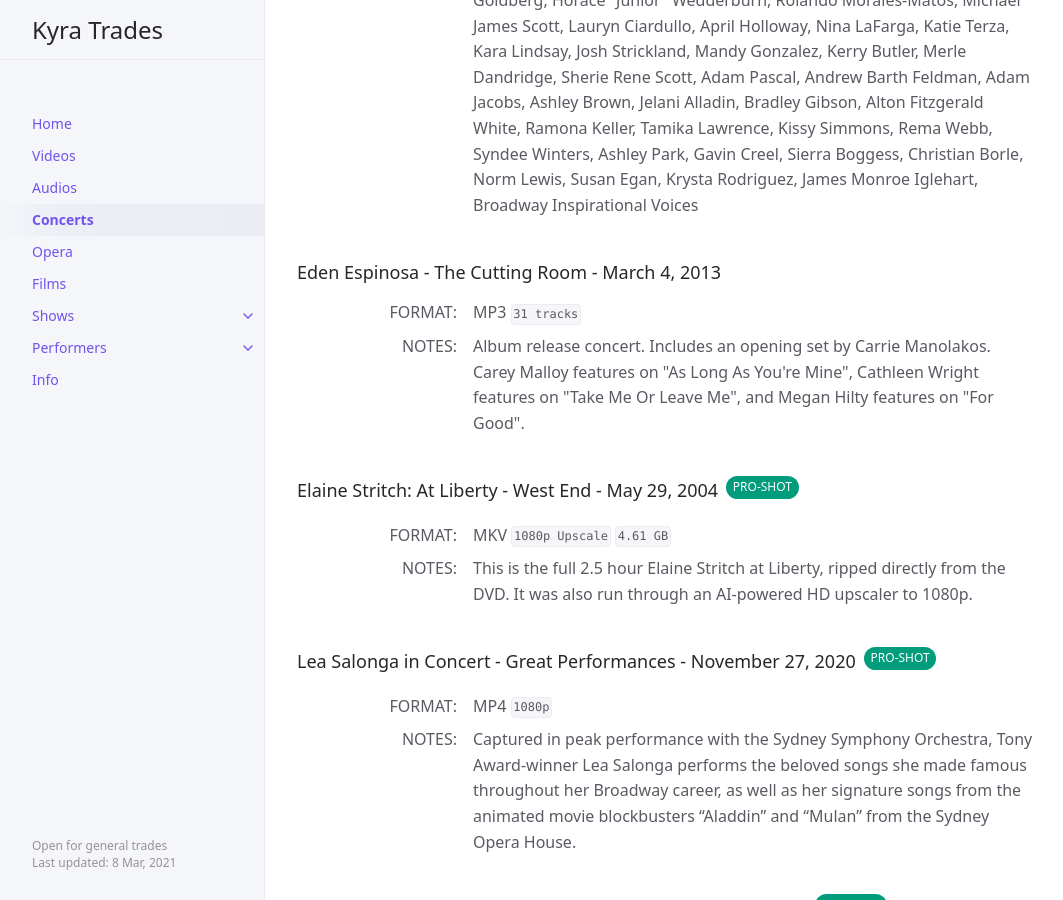
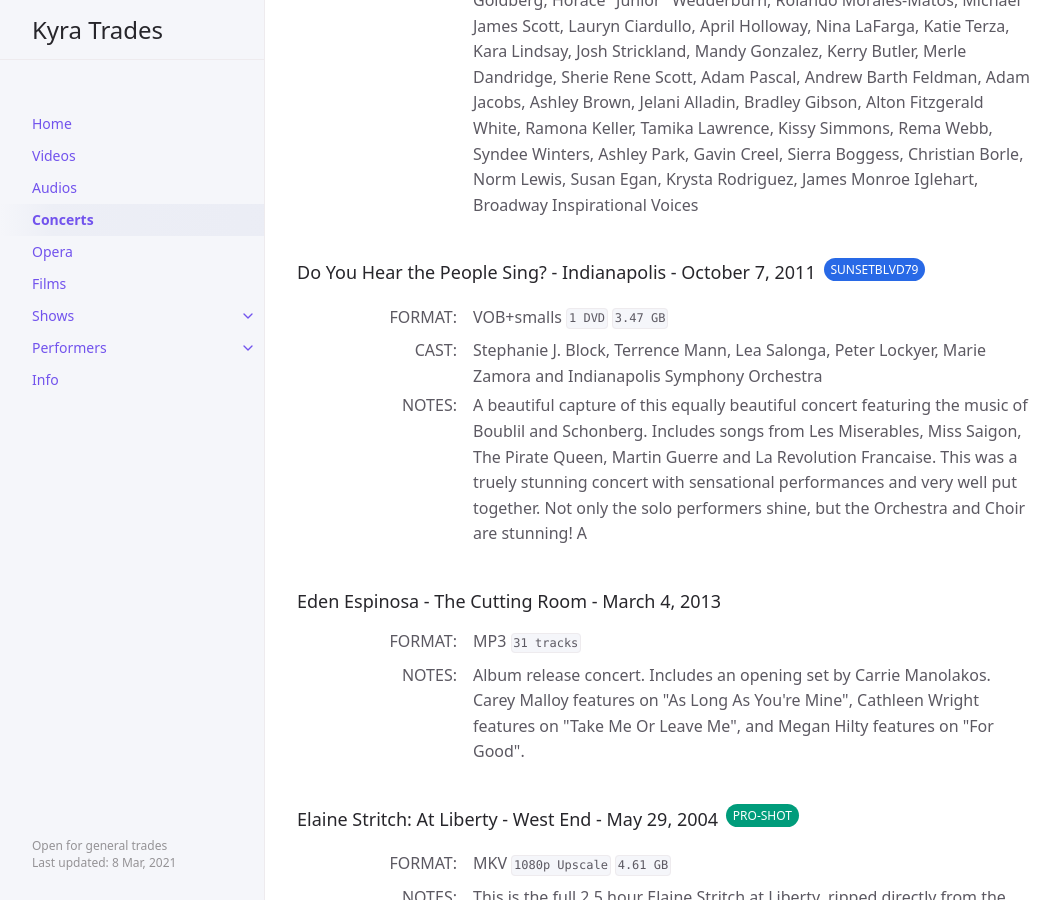
Before and after one commit to kyratrades/kyratrades.github.io, a Jekyll site: the page built from docs/concerts.md, in a window 1280 px wide and 900 px high, scrolled down 8286 px. Shown: the whole window, without its empty margins (107-1170 px from the left). Built offline with Jekyll 4.4.1, drawn with Linux system fonts in a browser that asks for light colours.

Commit message:
Update concerts.md

```diff
--- a/docs/concerts.md
+++ b/docs/concerts.md
@@ -456,6 +456,21 @@ FORMAT
 CAST
 : Lindiwe Dlamini, Bongi Duma, Tsidi Manye, Sbusiso Ngema, Whoopi Goldberg, Horace \"Junior\" Wedderburn, Rolando Morales-Matos, Michael James Scott, Lauryn Ciardullo, April Holloway, Nina LaFarga, Katie Terza, Kara Lindsay, Josh Strickland, Mandy Gonzalez, Kerry Butler, Merle Dandridge, Sherie Rene Scott, Adam Pascal, Andrew Barth Feldman, Adam Jacobs, Ashley Brown, Jelani Alladin, Bradley Gibson, Alton Fitzgerald White, Ramona Keller, Tamika Lawrence, Kissy Simmons, Rema Webb, Syndee Winters, Ashley Park, Gavin Creel, Sierra Boggess, Christian Borle, Norm Lewis, Susan Egan, Krysta Rodriguez, James Monroe Iglehart, Broadway Inspirational Voices
 
+#### Do You Hear the People Sing? - Indianapolis - October 7, 2011
+{: .no_toc .d-inline-block }
+
+SunsetBlvd79
+{: .label .label-blue }
+
+FORMAT
+: VOB+smalls `1 DVD` `3.47 GB`
+
+CAST
+: Stephanie J. Block, Terrence Mann, Lea Salonga, Peter Lockyer, Marie Zamora and Indianapolis Symphony Orchestra
+
+NOTES
+: A beautiful capture of this equally beautiful concert featuring the music of Boublil and Schonberg. Includes songs from Les Miserables, Miss Saigon, The Pirate Queen, Martin Guerre and La Revolution Francaise. This was a truely stunning concert with sensational performances and very well put together. Not only the solo performers shine, but the Orchestra and Choir are stunning! A
+
 #### Eden Espinosa - The Cutting Room - March 4, 2013
 {: .no_toc .d-inline-block }
 
```
